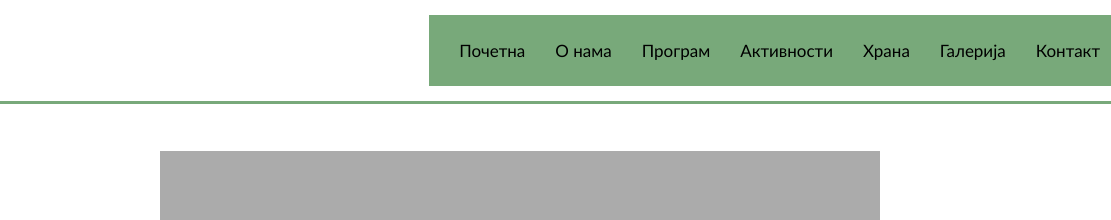
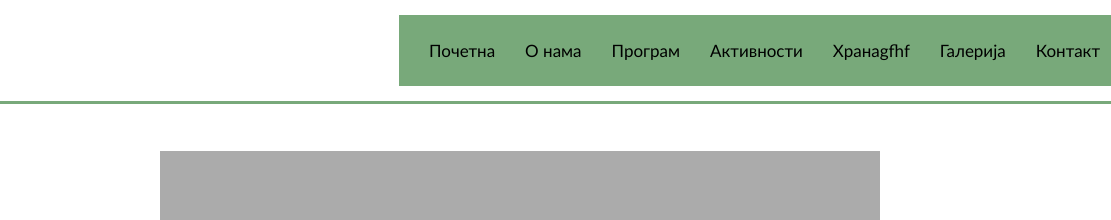
Before and after one commit to Milanche89/VrticDobrica, a plain HTML site: page index.html in a window 1280 px wide. Shown: the top 220 px of the page, 120-1231 px from the left. Drawn offline with Linux system fonts and the light colour scheme.

Commit message:
first commit

```diff
--- a/index.html
+++ b/index.html
@@ -19,7 +19,7 @@
 							<a href="#o-nama">О нама</a>
 							<a href="#program">Програм</a>
 							<a href="#aktivnosti">Активности</a>
-							<a href="#hrana">Храна</a>
+							<a href="#hrana">Хранаgfhf</a>
 							<a href="#galerija">Галерија</a>
 							<a href="#kontakt">Контакт</a>
 							<a href="javascript:void(0);" class="ikonica" onclick="myFunction()">
```
